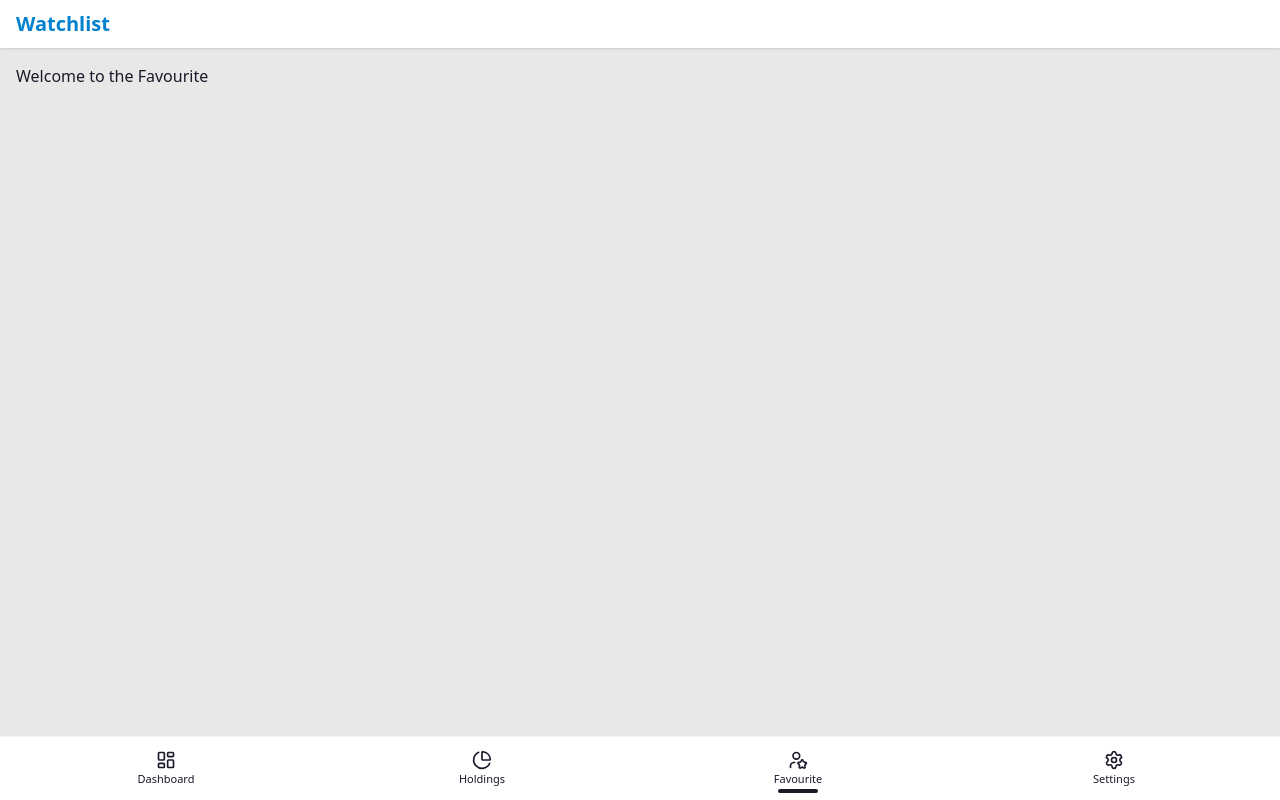
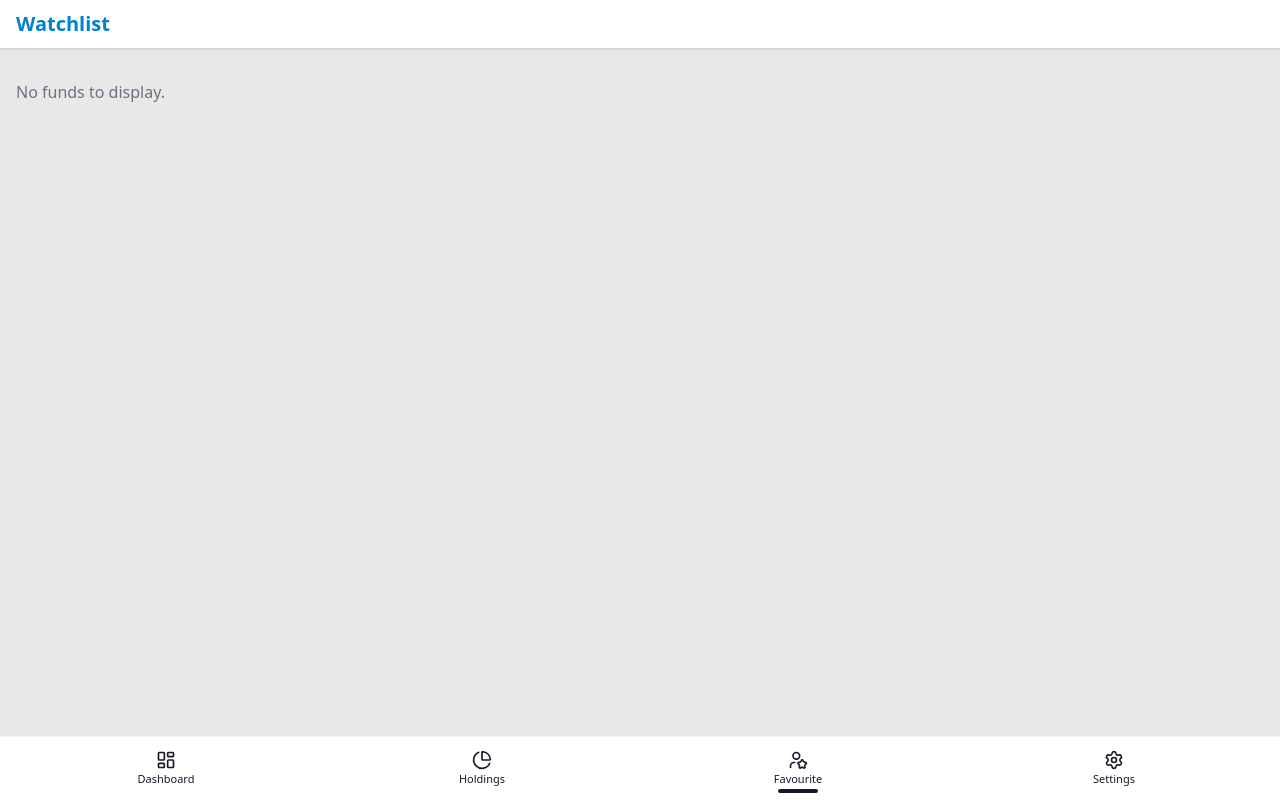
Before and after one commit to ajayg415/my-mf-app, a React (Vite) app: page /favourite in a window 1280 px wide. Built offline with nearby package versions, Linux system fonts and the light colour scheme.

Commit message:
added fav cards

```diff
--- a/src/components/favourite/Favourite.jsx
+++ b/src/components/favourite/Favourite.jsx
@@ -1,10 +1,21 @@
-import React from "react";
+import FundCard from "../common/FundCard";
+import { useSelector } from "react-redux";
 
-const Favourite = () => {
+const Favoutite = () => {
+    const { funds } = useSelector((state) => state.mf.userData);
+    const favFUnds = funds.filter(fund => fund.isFavorite);
     return (
-        <section className="favourite-section">
-            <h1>Welcome to the Favourite</h1>
+        <section className="favoutite-section">
+            {favFUnds && favFUnds.length > 0 ? (
+                <div className="grid grid-cols-1 md:grid-cols-2 lg:grid-cols-3 gap-4 mt-4">
+                    {favFUnds.map((fund) => (
+                        <FundCard key={fund.code} fund={fund} />
+                    ))}
+                </div>
+            ) : (
+                <p className="text-gray-500 mt-4">No funds to display.</p>
+            )}
         </section>
     );
-};
-export default Favourite;
+}
+export default Favoutite;
```
